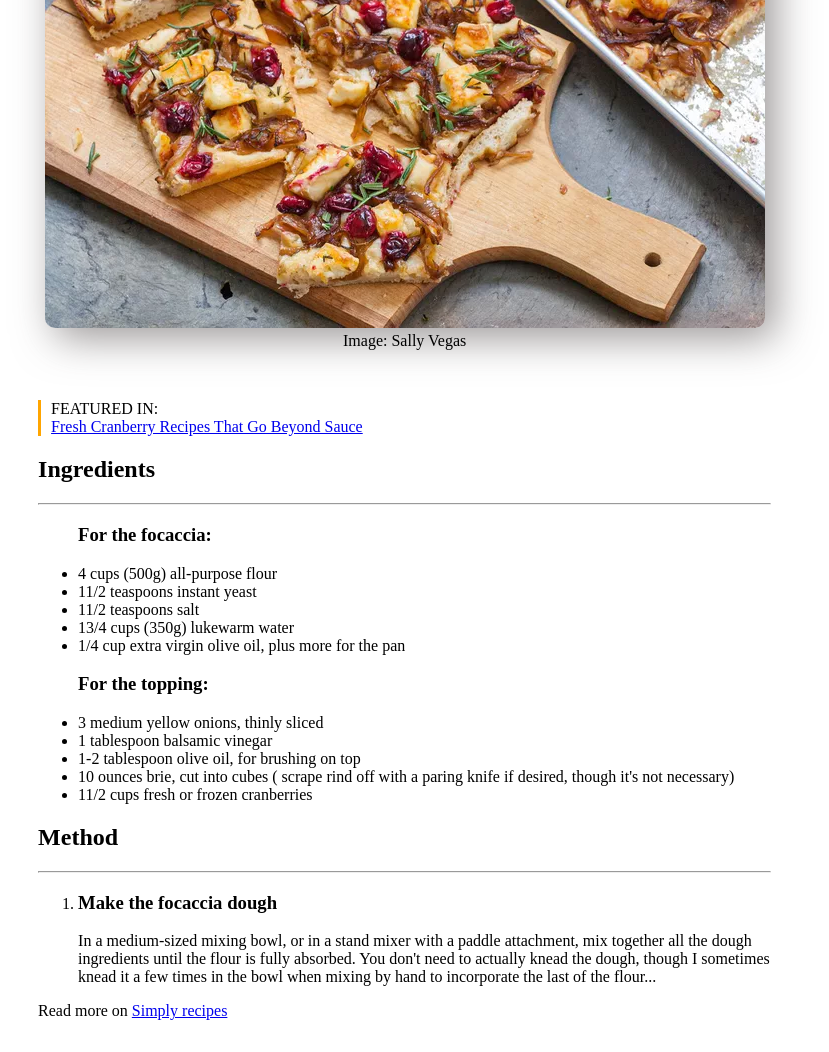
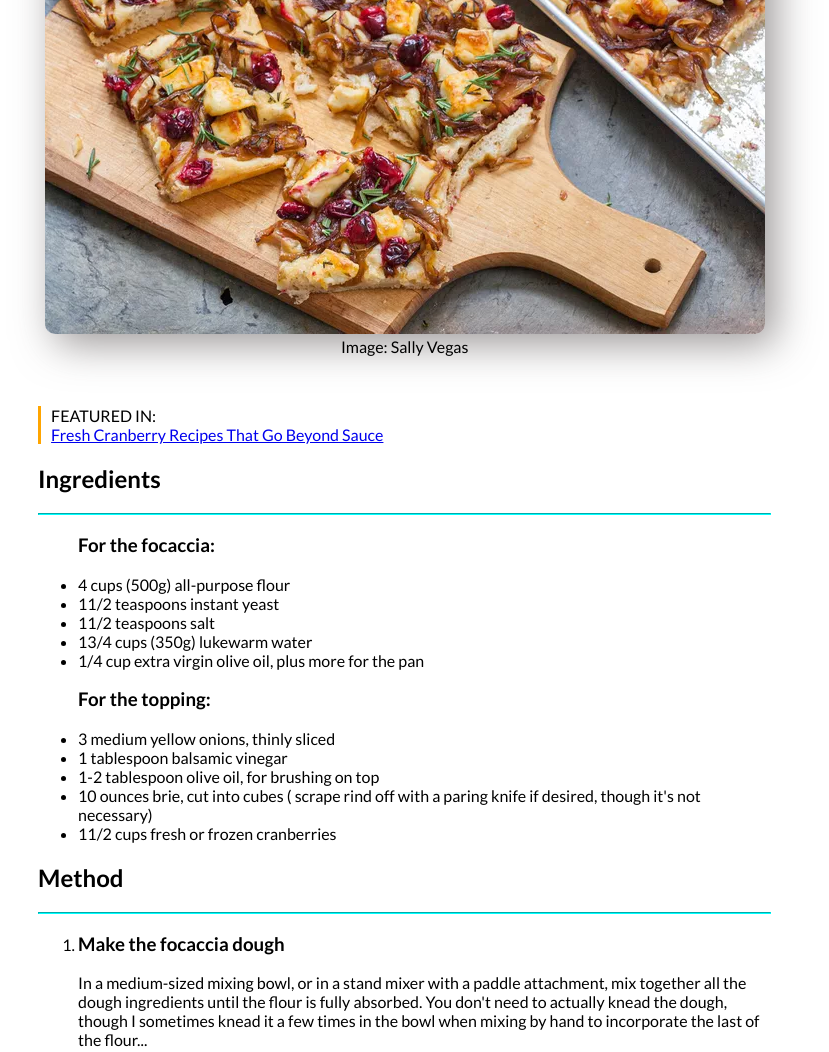
Before and after one commit to Cecchy2/u1d3, a plain HTML site: page index.html in a window 1280 px wide. Shown: the part 488-1540 px from the top of the page, without its empty margins (248-1077 px from the left). Drawn offline with Linux system fonts and the light colour scheme.

Commit message:
Aggiunto font-family al body

```diff
--- a/index.html
+++ b/index.html
@@ -5,6 +5,12 @@
     <meta charset="UTF-8" />
     <meta name="viewport" content="width=device-width, initial-scale=1.0" />
     <title>Ricette Simply</title>
+    <link rel="preconnect" href="https://fonts.googleapis.com" />
+    <link rel="preconnect" href="https://fonts.gstatic.com" crossorigin />
+    <link
+      href="https://fonts.googleapis.com/css2?family=Lato:ital,wght@0,100;0,300;0,400;0,700;0,900;1,100;1,300;1,400;1,700;1,900&family=Open+Sans:ital,wght@0,300..800;1,300..800&display=swap"
+      rel="stylesheet"
+    />
   </head>
   <body>
     <header>
--- a/style.css
+++ b/style.css
@@ -1,6 +1,7 @@
 body{
+    font-family: "Lato", sans-serif;
 
-
+   font-size: 13 px;
 }
 .contenitore{
     margin: 5% 20% 0 22%;
@@ -32,3 +33,6 @@ main{
 .featured p{
     margin: 0;
 }
+hr{
+    border-color: aqua;
+}
```
